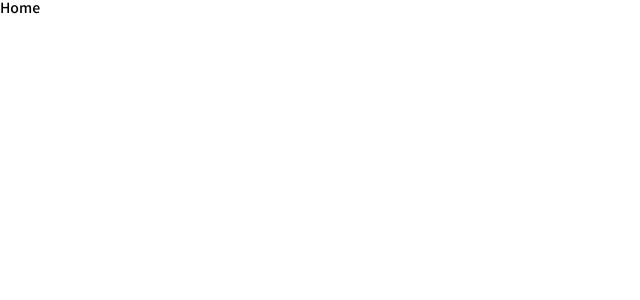
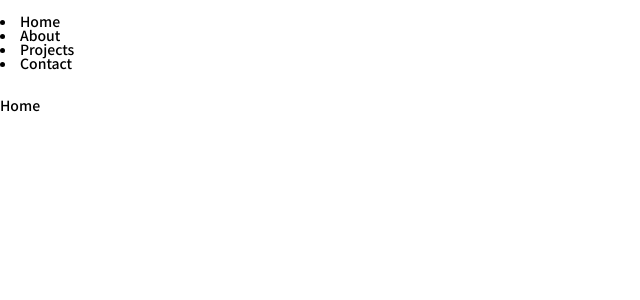
Before and after one commit to hwanyb/byunhwanhee-portfolio-2023, a React (Create React App) app: page / in a window 1280 px wide. Shown: the top 300 px of the page, without its empty margins (0-640 px from the left). Built offline with nearby package versions, Linux system fonts and the light colour scheme; a web font is replaced by a local one.

Commit message:
Feat : Add Header

```diff
--- a/src/App.tsx
+++ b/src/App.tsx
@@ -1,6 +1,7 @@
 import React from "react";
 import { Route, Routes } from "react-router";
 import { BrowserRouter } from "react-router-dom";
+import Header from "./components/common/Header";
 
 import Home from "./pages/Home";
 import Projects from "./pages/Projects";
@@ -8,6 +9,7 @@ import Projects from "./pages/Projects";
 function App() {
   return (
     <BrowserRouter>
+      <Header />
       <Routes>
         <Route path="/" element={<Home />} />
         <Route path="/projects" element={<Projects />} />
--- /dev/null
+++ b/src/components/common/Header.tsx
@@ -0,0 +1,35 @@
+import React from "react";
+import styled from "styled-components";
+
+const Base = styled.header``;
+const LogoWrapper = styled.div``;
+const LogoImg = styled.img``;
+const Nav = styled.nav``;
+const NavItem = styled.li``;
+const ModeToggleWrapper = styled.div``;
+const ModeIcon = styled.img``;
+const ModeToggle = styled.div``;
+const ToggleCircle = styled.div``;
+
+export default function Header() {
+  return (
+    <Base>
+      <LogoWrapper>
+        <LogoImg />
+      </LogoWrapper>
+      <Nav>
+        <NavItem>Home</NavItem>
+        <NavItem>About</NavItem>
+        <NavItem>Projects</NavItem>
+        <NavItem>Contact</NavItem>
+      </Nav>
+      <ModeToggleWrapper>
+        <ModeIcon />
+        <ModeToggle>
+          <ToggleCircle />
+        </ModeToggle>
+        <ModeIcon />
+      </ModeToggleWrapper>
+    </Base>
+  );
+}
```
